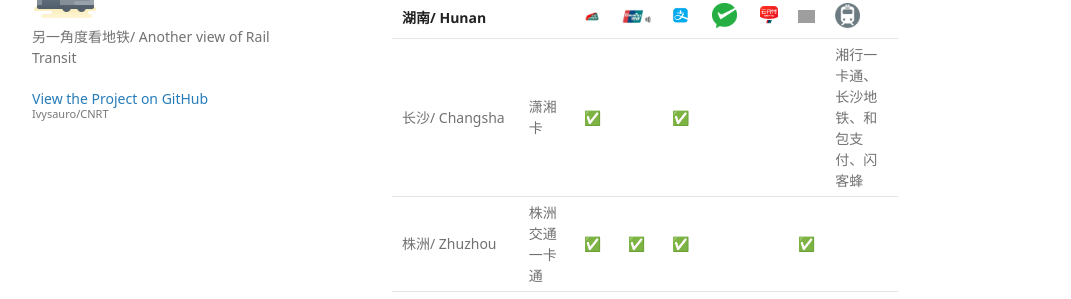
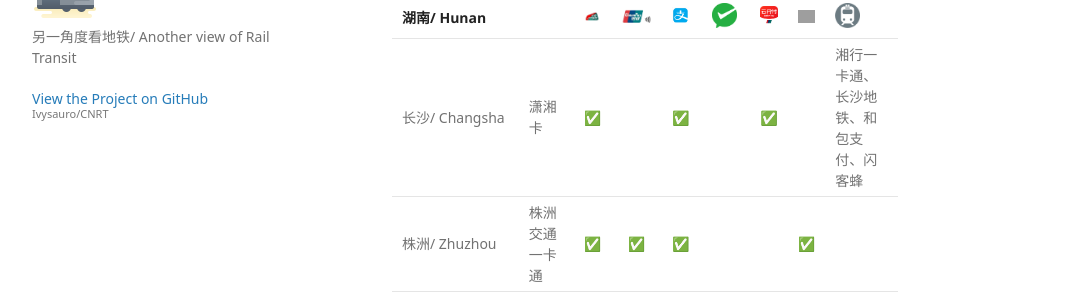
Before and after one commit to Ivysauro/CNRT, a Jekyll site: the page built from data/Bus Pay.md, in a window 1280 px wide and 900 px high, scrolled down 16814 px. Shown: the part 152-451 px from the top of the window, without its empty margins (178-1249 px from the left). Built offline with Jekyll 4.4.1, drawn with Linux system fonts in a browser that asks for light colours; some web fonts are replaced; our own code applies the rules of GitHub Pages for plain Markdown files; a script that is not in the unit is left out; grey boxes are pictures that could not be loaded.

Commit message:
🍊更新长沙数据

```diff
--- a/data/Bus Pay.md
+++ b/data/Bus Pay.md
@@ -272,7 +272,7 @@
 | 咸宁/ Xianning | 咸宁交通一卡通 | ✅ | | ✅ | | | | |
 | 随州/ Suizhou | 随州交通一卡通 | ✅ | | ✅ | | | ✅ | 乐都行、美团 |
 | **湖南/ Hunan** | | <img src="https://raw.githubusercontent.com/Ivysauro/CNRT/master/images/T-Union.png" width="40" hegiht="40" alt="T-Union"/> | <img src="https://raw.githubusercontent.com/Ivysauro/CNRT/master/images/Unionpay NFC.png" width="40" hegiht="40" alt="Unionpay Quickpass"/> | <img src="https://raw.githubusercontent.com/Ivysauro/CNRT/master/images/Alipay.png" width="30" hegiht="30" alt="Alipay Transit QR Code"/> | <img src="https://raw.githubusercontent.com/Ivysauro/CNRT/master/images/WeChat Pay.png" width="25" hegiht="25" alt="WeChat Pay Transit QR Code"/> | <img src="https://raw.githubusercontent.com/Ivysauro/CNRT/master/images/Unionpay.png" width="25" hegiht="25" alt="Unionpay Transit QR Code"/> | <img src="https://raw.githubusercontent.com/Ivysauro/CNRT/master/images/China Unionpay QR.png" width="40" hegiht="40" alt="Unionpay QR Code"/> | <img src="https://raw.githubusercontent.com/Ivysauro/CNRT/master/images/Rail Transit.png" width="25" hegiht="25" alt="Transit QR Code of Additional Apps"/> |
-| 长沙/ Changsha | 潇湘卡 | ✅ | | ✅ | | | | 湘行一卡通、长沙地铁、和包支付、闪客蜂 |
+| 长沙/ Changsha | 潇湘卡 | ✅ | | ✅ | | ✅ | | 湘行一卡通、长沙地铁、和包支付、闪客蜂 |
 | 株洲/ Zhuzhou | 株洲交通一卡通 | ✅ | ✅ | ✅ | | | ✅ | |
 | 湘潭/ Xiangtan | 湘潭交通一卡通 | ✅ | ✅ | ✅ | | ✅ | ✅ | 湘潭出行 |
 | 衡阳/ Hengyang | 衡阳交通一卡通 | ✅ | ✅ | ✅ | ✅ | ✅ | | |
@@ -302,7 +302,7 @@
 | 河源/ Heyuan | 岭南通 | ✅ | ✅ | ✅ | ✅ | | ✅ | 美团 |
 | 阳江/ Yangjiang | 岭南通、漠江通 | ✅ | ✅ | ✅ | ✅ | | ✅ | |
 | 清远/ Qingyuan | 岭南通、广达通 | ✅ | ✅ | ✅ | ✅ | | ✅ | 美团 |
-| 东莞/ Dongguan | 岭南通、东莞通 | ✅ | ✅ | ✅ | ✅ | | | 东莞通 |
+| 东莞/ Dongguan | 岭南通、东莞通 | ✅ | ✅ | ✅ | ✅ | ✅ | | 东莞通 |
 | 中山/ Zhongshan | 岭南通、中山通 | ✅ | ✅ | ✅ | ✅ | | ✅ | 翼支付 |
 | 潮州/ Chaozhou | 岭南通、韩江通 | ✅ | ✅ | ✅ | | | | |
 | 揭阳/ Jieyang | 岭南通、榕江通 | ✅ | ✅ | ✅ | ✅ | | ✅ | |
@@ -605,7 +605,7 @@
 | **辽宁/ Liaoning** | | <img src="https://raw.githubusercontent.com/Ivysauro/CNRT/master/images/T-Union.png" width="40" hegiht="40" alt="T-Union"/> | <img src="https://raw.githubusercontent.com/Ivysauro/CNRT/master/images/Quickpass.png" width="60" hegiht="60" alt="Unionpay Quickpass"/> | <img src="https://raw.githubusercontent.com/Ivysauro/CNRT/master/images/Alipay.png" width="30" hegiht="30" alt="Alipay Transit QR Code"/> | <img src="https://raw.githubusercontent.com/Ivysauro/CNRT/master/images/WeChat Pay.png" width="25" hegiht="25" alt="WeChat Pay Transit QR Code"/> | <img src="https://raw.githubusercontent.com/Ivysauro/CNRT/master/images/Unionpay.png" width="25" hegiht="25" alt="Unionpay Transit QR Code"/> | <img src="https://raw.githubusercontent.com/Ivysauro/CNRT/master/images/China Unionpay.png" width="30" hegiht="30" alt="Unionpay QR Code"/> | <img src="https://raw.githubusercontent.com/Ivysauro/CNRT/master/images/Rail Transit.png" width="25" hegiht="25" alt="Transit QR Code of Additional Apps"/> |
 | :- | :- | :-: | :-: | :-: | :-: | :-: | :-: | :- |
 | 沈阳/ Shenyang | 盛京通 | ✅ | ✅ | ✅ | ✅ | ✅ | ✅ | 盛京通 |
-| 大连/ Dalian | 大连明珠卡 | ✅ | | ✅ | | | | 亿通行(大连) |
+| 大连/ Dalian | 大连明珠卡 | ✅ | | ✅ | | ✅ | | 亿通行(大连) |
 | 鞍山/ Anshan | 鞍山交运通 | ✅ | ✅ | ✅ | 🕓 | ✅ | | |
 | 抚顺/ Fushun | 抚顺城市通 | ✅ | ✅ | | ✅ | | ✅ | |
 | 本溪/ Benxi | 本溪公交卡 | ✅ | | | | | | |
@@ -683,7 +683,7 @@
 | 宿州/ Suzhou, Anhui | 宿州交通一卡通 | ✅ | ✅ | | | | ✅ | |
 | 滁州/ Chuzhou | 滁州交通一卡通 | ✅ | ✅ | ✅ | 🕓 | | ✅ | |
 | 六安/ Lu'an | 六安交通一卡通 | ✅ | ✅ | ✅ | | | ✅ | |
-| 宣城/ Xuancheng | 宣城交通一卡通 | ✅ | 🕓 | ✅ | 🕓 | | | 美团 |
+| 宣城/ Xuancheng | 宣城交通一卡通 | ✅ | 🕓 | ✅ | 🕓 | ✅ | | 美团 |
 | 池州/ Chizhou | 池州交通一卡通 | ✅ | ✅ | | ✅ | | ✅ | |
 | 亳州/ Bozhou | 亳州交通一卡通 | ✅ | ✅ | ✅ | ✅ | | ✅ | 亳州掌上公交 |
 | **福建/ Fujian** | | <img src="https://raw.githubusercontent.com/Ivysauro/CNRT/master/images/T-Union.png" width="40" hegiht="40" alt="T-Union"/> | <img src="https://raw.githubusercontent.com/Ivysauro/CNRT/master/images/Quickpass.png" width="60" hegiht="60" alt="Unionpay Quickpass"/> | <img src="https://raw.githubusercontent.com/Ivysauro/CNRT/master/images/Alipay.png" width="30" hegiht="30" alt="Alipay Transit QR Code"/> | <img src="https://raw.githubusercontent.com/Ivysauro/CNRT/master/images/WeChat Pay.png" width="25" hegiht="25" alt="WeChat Pay Transit QR Code"/> | <img src="https://raw.githubusercontent.com/Ivysauro/CNRT/master/images/Unionpay.png" width="25" hegiht="25" alt="Unionpay Transit QR Code"/> | <img src="https://raw.githubusercontent.com/Ivysauro/CNRT/master/images/China Unionpay.png" width="30" hegiht="30" alt="Unionpay QR Code"/> | <img src="https://raw.githubusercontent.com/Ivysauro/CNRT/master/images/Rail Transit.png" width="25" hegiht="25" alt="Transit QR Code of Additional Apps"/> |
@@ -843,7 +843,7 @@
 | 宜宾/ Yibin | 宜宾交通一卡通 | ✅ | ✅ | ✅ | ✅ | ✅ | ✅ | 翼支付 |
 | 广安/ Guang'an | 广安交通一卡通 | ✅ | ✅ | ✅ | | 🕓 | ✅ | 广安公交二维码 |
 | 达州/ Dazhou | 达州通 | ✅ | ✅ | ✅ | | | ✅ | 达州通 |
-| 雅安/ Ya'an | 雅安交通一卡通 | ✅ | ✅ | | | | ✅ | |
+| 雅安/ Ya'an | 雅安交通一卡通 | ✅ | ✅ | | | ✅ | ✅ | |
 | 巴中/ Bazhong | 巴中交通一卡通 | ✅ | ✅ | ✅ | | | ✅ | 美团 |
 | 资阳/ Ziyang | 资阳交通一卡通 | ✅ | | | | | | 天府通 |
 | **贵州/ Guizhou** | | <img src="https://raw.githubusercontent.com/Ivysauro/CNRT/master/images/T-Union.png" width="40" hegiht="40" alt="T-Union"/> | <img src="https://raw.githubusercontent.com/Ivysauro/CNRT/master/images/Quickpass.png" width="60" hegiht="60" alt="Unionpay Quickpass"/> | <img src="https://raw.githubusercontent.com/Ivysauro/CNRT/master/images/Alipay.png" width="30" hegiht="30" alt="Alipay Transit QR Code"/> | <img src="https://raw.githubusercontent.com/Ivysauro/CNRT/master/images/WeChat Pay.png" width="25" hegiht="25" alt="WeChat Pay Transit QR Code"/> | <img src="https://raw.githubusercontent.com/Ivysauro/CNRT/master/images/Unionpay.png" width="25" hegiht="25" alt="Unionpay Transit QR Code"/> | <img src="https://raw.githubusercontent.com/Ivysauro/CNRT/master/images/China Unionpay.png" width="30" hegiht="30" alt="Unionpay QR Code"/> | <img src="https://raw.githubusercontent.com/Ivysauro/CNRT/master/images/Rail Transit.png" width="25" hegiht="25" alt="Transit QR Code of Additional Apps"/> |
```
